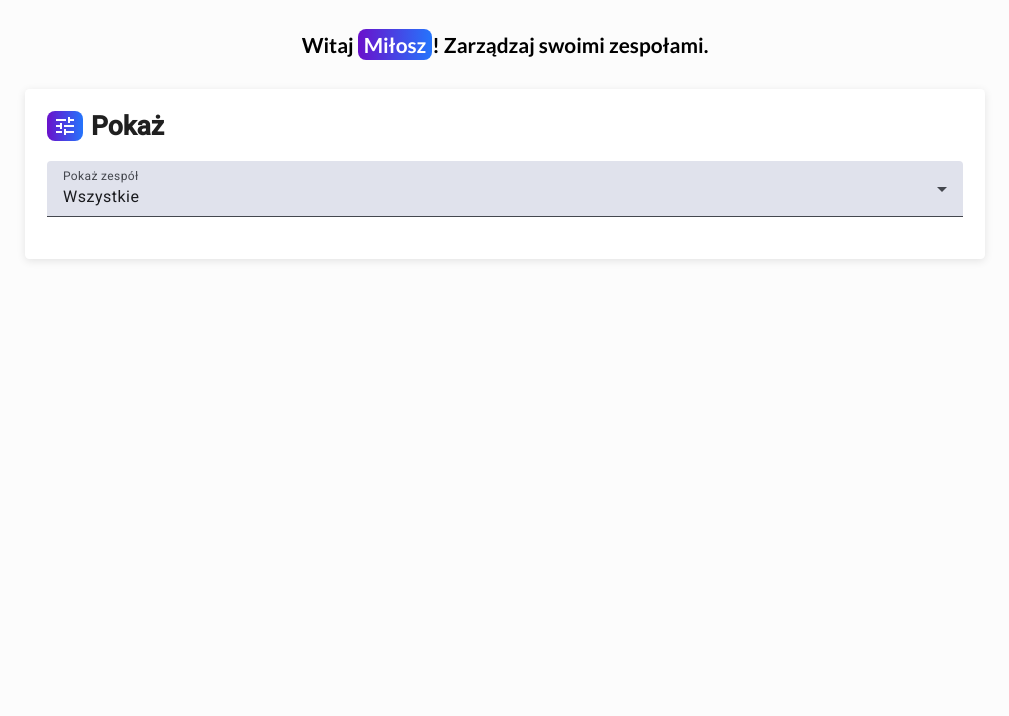
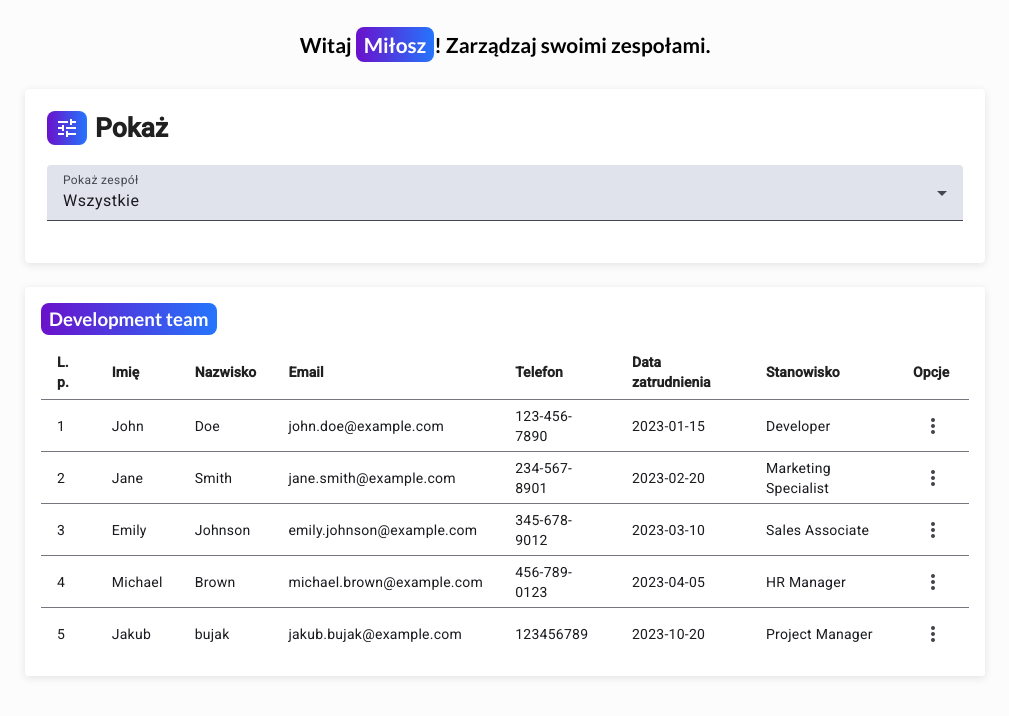
Before and after one commit to Nisser111/team-management-app, an Angular app in the folder frontend/: page / in a window 1280 px wide. Shown: the top 716 px of the page, without its empty margins (135-1144 px from the left). Built offline with nearby package versions, Linux system fonts and the light colour scheme.

Commit message:
Make team section component and adjust mixin padding in styles

```diff
--- a/frontend/src/app/app.component.ts
+++ b/frontend/src/app/app.component.ts
@@ -2,15 +2,23 @@ import { Component } from "@angular/core";
 import { RouterOutlet } from "@angular/router";
 import { FilterHeaderComponent } from "../components/filter-header/filter-header.component";
 import { HelloUserHeaderComponent } from "../components/hello-user-header/hello-user-header.component";
+import { TeamSectionComponent } from "../components/team-section/team-section.component";
 
 @Component({
   selector: "app-root",
-  imports: [RouterOutlet, FilterHeaderComponent, HelloUserHeaderComponent],
+  imports: [
+    RouterOutlet,
+    FilterHeaderComponent,
+    HelloUserHeaderComponent,
+    TeamSectionComponent,
+  ],
   template: `
     <app-hello-user-header></app-hello-user-header>
 
+    <app-filter-header></app-filter-header>
+
     <main>
-      <app-filter-header></app-filter-header>
+      <app-team-section></app-team-section>
     </main>
 
     <router-outlet />
--- /dev/null
+++ b/frontend/src/components/team-section/team-section.component.ts
@@ -0,0 +1,145 @@
+import { Component } from "@angular/core";
+import { MatTableModule } from "@angular/material/table";
+import { CommonModule } from "@angular/common";
+import { MatIcon } from "@angular/material/icon";
+import { MatButtonModule } from "@angular/material/button";
+import { Employee } from "../../interfaces/Employee.interface";
+
+@Component({
+  selector: "app-team-section",
+  standalone: true,
+  imports: [MatTableModule, CommonModule, MatIcon, MatButtonModule],
+  template: `
+    <section class="team">
+      <h3>{{ teamName }}</h3>
+      <div class="table-container">
+        <table mat-table [dataSource]="employees" class="mat-elevation-z8">
+          <!-- ID Column -->
+          <ng-container matColumnDef="id">
+            <th mat-header-cell *matHeaderCellDef>L. p.</th>
+            <td mat-cell *matCellDef="let element; let i = index">
+              {{ i + 1 }}
+            </td>
+          </ng-container>
+
+          <!-- First Name Column -->
+          <ng-container matColumnDef="firstName">
+            <th mat-header-cell *matHeaderCellDef>Imię</th>
+            <td mat-cell *matCellDef="let element">{{ element.firstName }}</td>
+          </ng-container>
+
+          <!-- Last Name Column -->
+          <ng-container matColumnDef="lastName">
+            <th mat-header-cell *matHeaderCellDef>Nazwisko</th>
+            <td mat-cell *matCellDef="let element">{{ element.lastName }}</td>
+          </ng-container>
+
+          <!-- Email Column -->
+          <ng-container matColumnDef="email">
+            <th mat-header-cell *matHeaderCellDef>Email</th>
+            <td mat-cell *matCellDef="let element">{{ element.email }}</td>
+          </ng-container>
+
+          <!-- Phone Column -->
+          <ng-container matColumnDef="phone">
+            <th mat-header-cell *matHeaderCellDef>Telefon</th>
+            <td mat-cell *matCellDef="let element">{{ element.phone }}</td>
+          </ng-container>
+
+          <!-- Hire Date Column -->
+          <ng-container matColumnDef="hireDate">
+            <th mat-header-cell *matHeaderCellDef>Data zatrudnienia</th>
+            <td mat-cell *matCellDef="let element">{{ element.hireDate }}</td>
+          </ng-container>
+
+          <!-- Role Column -->
+          <ng-container matColumnDef="role">
+            <th mat-header-cell *matHeaderCellDef>Stanowisko</th>
+            <td mat-cell *matCellDef="let element">{{ element.role }}</td>
+          </ng-container>
+
+          <!-- Options column -->
+          <ng-container matColumnDef="options">
+            <th mat-header-cell *matHeaderCellDef>Opcje</th>
+            <td mat-cell *matCellDef="let element">
+              <button mat-icon-button aria-label="Przycisk opcji">
+                <mat-icon>more_vert</mat-icon>
+              </button>
+            </td>
+          </ng-container>
+
+          <tr mat-header-row *matHeaderRowDef="displayedColumns"></tr>
+          <tr mat-row *matRowDef="let row; columns: displayedColumns"></tr>
+        </table>
+      </div>
+    </section>
+  `,
+  styleUrls: ["../../styles/employees-tables.scss"],
+})
+export class TeamSectionComponent {
+  teamName: string = "Development team";
+
+  displayedColumns: string[] = [
+    "id",
+    "firstName",
+    "lastName",
+    "email",
+    "phone",
+    "hireDate",
+    "role",
+    "options",
+  ];
+  // temp
+  employees: Employee[] = [
+    {
+      id: 1,
+      firstName: "John",
+      lastName: "Doe",
+      email: "john.doe@example.com",
+      phone: "123-456-7890",
+      hireDate: "2023-01-15",
+      role: "Developer",
+      teamId: 1,
+    },
+    {
+      id: 2,
+      firstName: "Jane",
+      lastName: "Smith",
+      email: "jane.smith@example.com",
+      phone: "234-567-8901",
+      hireDate: "2023-02-20",
+      role: "Marketing Specialist",
+      teamId: 2,
+    },
+    {
+      id: 3,
+      firstName: "Emily",
+      lastName: "Johnson",
+      email: "emily.johnson@example.com",
+      phone: "345-678-9012",
+      hireDate: "2023-03-10",
+      role: "Sales Associate",
+      teamId: 3,
+    },
+    {
+      id: 4,
+      firstName: "Michael",
+      lastName: "Brown",
+      email: "michael.brown@example.com",
+      phone: "456-789-0123",
+      hireDate: "2023-04-05",
+      role: "HR Manager",
+      teamId: 4,
+    },
+    {
+      id: 14,
+      firstName: "Jakub",
+      lastName: "bujak",
+      email: "jakub.bujak@example.com",
+      phone: "123456789",
+      hireDate: "2023-10-20",
+      role: "Project Manager",
+      teamId: 2,
+    },
+  ];
+}
--- /dev/null
+++ b/frontend/src/styles/employees-tables.scss
@@ -0,0 +1,27 @@
+@use "./mixins" as *;
+
+.team {
+  @include mainContainer();
+  margin-top: 1.5rem;
+
+  h3 {
+    display: inline-block;
+    @include highlighted();
+    margin: 0;
+    margin-bottom: 0.5em;
+  }
+}
+
+table {
+  width: 100%;
+  background: none;
+}
+
+.mat-mdc-row:hover {
+  background-color: #f5f5f5;
+}
+
+.mat-mdc-header-cell {
+  font-weight: bold;
+  color: rgba(0, 0, 0, 0.87);
+}
--- a/frontend/src/styles/mixins.scss
+++ b/frontend/src/styles/mixins.scss
@@ -1,7 +1,7 @@
 @mixin highlighted {
   background-image: linear-gradient(to right, #6a11cb 0%, #2575fc 100%);
   color: #fff;
-  padding: 3px 6px;
+  padding: 5px 8px;
   border-radius: 8px;
 }
 
```
